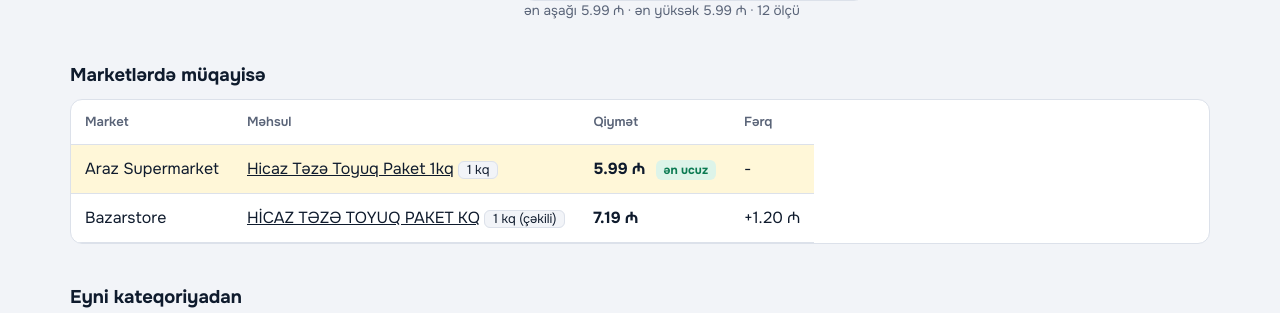
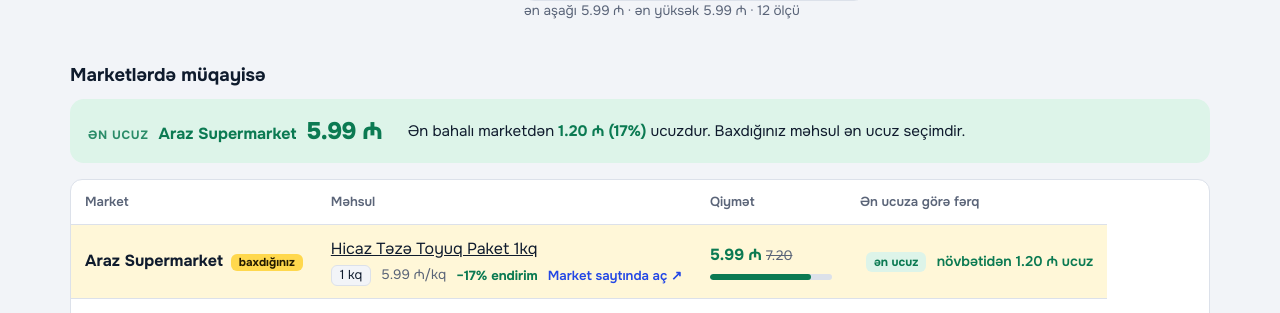
Before and after one commit to zinetim/qiymetgez, a Flask app: page /m/araz-1000012576 in a window 1280 px wide. Shown: the part 619-932 px from the top of the page. Run offline with Flask 3, Linux system fonts and the light colour scheme.

Commit message:
Müqayisə funksiyası yeniləndi

```diff
--- a/static/style.css
+++ b/static/style.css
@@ -114,3 +114,27 @@ button:hover,.btn:hover{opacity:.88}
 .others i{font-style:normal;font-size:.78rem;font-weight:700}
 .others i.up{color:var(--save)}.others i.down{color:#C2410C}
 @media (prefers-color-scheme:dark){.others i.down{color:#FB923C}}
+
+/* müqayisə: qənaət qutusu, qiymət zolağı, fərq */
+.savebox{display:flex;flex-wrap:wrap;align-items:center;gap:6px 26px;background:var(--save-bg);color:var(--save);border-radius:14px;padding:14px 18px;margin:0 0 16px}
+.sb-main{display:flex;align-items:baseline;gap:10px;flex-wrap:wrap}
+.sb-lbl{font-size:.75rem;font-weight:700;text-transform:uppercase;letter-spacing:.06em;opacity:.85}
+.sb-price{font-weight:800;font-size:1.5rem;letter-spacing:-.02em}
+.sb-text{margin:0;color:var(--ink);font-size:.95rem;flex:1;min-width:230px}
+.sb-text b{color:var(--save)}
+.cmp-table td.nm{white-space:normal;min-width:230px}
+.cmp-table .sub{margin-top:4px}
+.cmp-table .ext{color:var(--accent);font-size:.82rem;text-decoration:none;font-weight:600}
+.cmp-table .ext:hover{text-decoration:underline}
+.cmp-table .dsc{color:var(--save);font-weight:700;font-size:.82rem}
+.cmp-table .here{margin-left:8px;font-size:.72rem;font-weight:700;background:var(--tag);color:var(--tag-ink);padding:1px 8px;border-radius:6px}
+.cmp-table .pcell{min-width:150px}
+.cmp-table .pcell s{color:var(--muted);font-size:.85rem}
+.bar{height:6px;background:var(--line);border-radius:999px;margin-top:7px;overflow:hidden}
+.bar i{display:block;height:100%;background:var(--muted);border-radius:999px}
+.cmp-table tr.low .bar i{background:var(--save)}
+.cmp-table tr.low td.pcell strong{color:var(--save)}
+.d-up{font-weight:700;color:#C2410C}
+.d-ok{color:var(--save);font-weight:600;font-size:.88rem;margin-left:6px}
+.pc{color:var(--muted);font-size:.85rem}
+@media (prefers-color-scheme:dark){.d-up{color:#FB923C}}
--- a/templates/product.html
+++ b/templates/product.html
@@ -44,15 +44,53 @@
 <section class="compare">
   <h2>Marketlərdə müqayisə</h2>
   {% if same|length > 1 %}
-  <table>
-    <thead><tr><th>Market</th><th>Məhsul</th><th>Qiymət</th><th>Fərq</th></tr></thead>
+  {% set lo = same[0].price %}
+  {% set hi = same[-1].price %}
+  {% set save = hi - lo %}
+  {% set pct = ((save / hi) * 100)|round|int %}
+  {% set pricier = same|selectattr('price', 'gt', lo + 0.004)|list %}
+  {% if save > 0.004 %}
+  <div class="savebox">
+    <div class="sb-main">
+      <span class="sb-lbl">Ən ucuz</span>
+      <strong>{{ same[0].market_name }}</strong>
+      <span class="sb-price">{{ lo|money }} ₼</span>
+    </div>
+    <p class="sb-text">Ən bahalı marketdən <b>{{ save|money }} ₼ ({{ pct }}%)</b> ucuzdur.
+      {% if p.price > lo + 0.004 %}Baxdığınız məhsul ən ucuzdan <b>{{ (p.price - lo)|money }} ₼</b> baha satılır.
+      {% else %}Baxdığınız məhsul ən ucuz seçimdir.{% endif %}</p>
+  </div>
+  {% else %}
+  <p class="sub">Bütün marketlərdə qiymət eynidir.</p>
+  {% endif %}
+  <table class="cmp-table">
+    <thead><tr><th>Market</th><th>Məhsul</th><th>Qiymət</th><th>Ən ucuza görə fərq</th></tr></thead>
     <tbody>
     {% for x in same %}
-      <tr {% if x.id == p.id %}class="me"{% endif %}>
-        <td>{{ x.market_name }}</td>
-        <td><a href="{{ url_for('product', pid=x.id) }}">{{ x.name }}</a> <span class="chip">{{ x.weight_label }}</span></td>
-        <td><strong>{{ x.price|money }} ₼</strong>{% if loop.first %} <span class="best">ən ucuz</span>{% endif %}</td>
-        <td>{% if loop.first %}-{% else %}+{{ (x.price - same[0].price)|money }} ₼{% endif %}</td>
+      {% set is_low = x.price <= lo + 0.004 %}
+      <tr class="{{ 'me' if x.id == p.id }} {{ 'low' if is_low }}">
+        <td class="mkt"><strong>{{ x.market_name }}</strong>{% if x.id == p.id %}<span class="here">baxdığınız</span>{% endif %}</td>
+        <td class="nm">
+          <a href="{{ url_for('product', pid=x.id) }}">{{ x.name }}</a>
+          <div class="sub">
+            {% if x.weight_label %}<span class="chip">{{ x.weight_label }}</span>{% endif %}
+            {% if x.unit_price %}<span>{{ x.unit_price|money }} ₼/{{ x.unit_label }}</span>{% endif %}
+            {% if x.discount %}<span class="dsc">−{{ x.discount }}% endirim</span>{% endif %}
+            <a class="ext" href="{{ x.url }}" target="_blank" rel="noopener nofollow">Market saytında aç ↗</a>
+          </div>
+        </td>
+        <td class="pcell">
+          <strong>{{ x.price|money }} ₼</strong>{% if x.old_price %} <s>{{ x.old_price|money }}</s>{% endif %}
+          <div class="bar" aria-hidden="true"><i style="width: {{ [ (x.price / hi * 100)|round|int, 8 ]|max }}%"></i></div>
+        </td>
+        <td class="gap">
+          {% if is_low %}
+            <span class="best">ən ucuz</span>
+            {% if pricier %}<span class="d-ok">növbətidən {{ (pricier[0].price - x.price)|money }} ₼ ucuz</span>{% endif %}
+          {% else %}
+            <span class="d-up">+{{ (x.price - lo)|money }} ₼</span> <span class="pc">(+{{ ((x.price - lo) / lo * 100)|round|int }}%)</span>
+          {% endif %}
+        </td>
       </tr>
     {% endfor %}
     </tbody>
```
Also changed, not shown: tests/test_core.py (+13 -0 lines).
